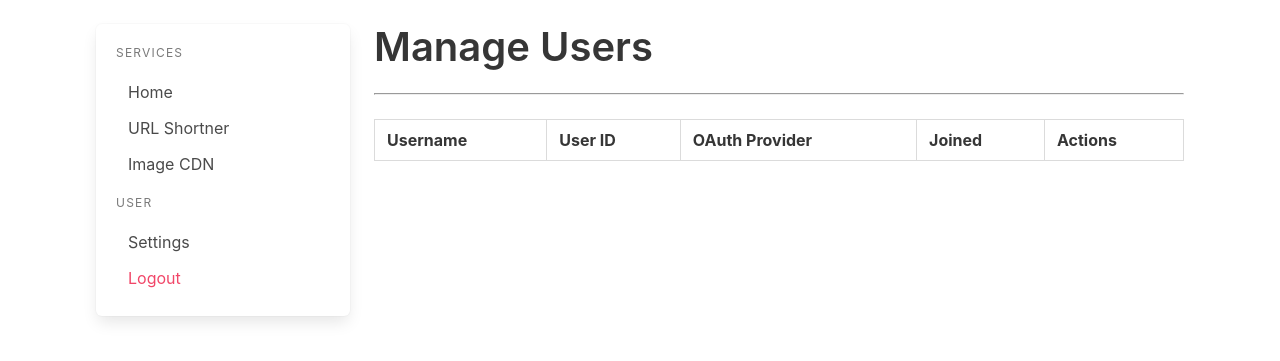
After one commit to meizuflux/private-destination, a Python web app: template templates/dashboard/users.html in a window 1280 px wide. The commit adds this page. Shown: the top 361 px of the page. Run offline with Jinja, Linux system fonts and the light colour scheme; the template is opened without the code that fills it, so the values that code supplies are empty.

Commit message:
user authorization system

```diff
--- a/app/controllers/__init__.py
+++ b/app/controllers/__init__.py
@@ -1,5 +1,6 @@
 from typing import Tuple, Type
 from app.controllers.api.shortner import Shortner
+from app.controllers.api.users import Users
 from app.controllers.dashboard import Dashboard
 
 from app.routing import Controller
@@ -9,5 +10,6 @@ def all():
     return (
         Auth,
         Dashboard,
-        Shortner
+        Shortner,
+        Users
     )
--- a/app/utils/db.py
+++ b/app/utils/db.py
@@ -25,6 +25,9 @@ class Database(Pool):
 
     async def delete_user(self, user_id: int):
         return await self.execute("DELETE FROM users WHERE user_id = $1", user_id)
+
+    async def get_unauthorized_users(self):
+        return await self.fetch("SELECT user_id, username, oauth_provider, joined FROM users WHERE authorized = false")
 
 
     async def create_session(self, user_id: int, *, browser: str, os: str):
--- a/templates/dashboard/layout.html
+++ b/templates/dashboard/layout.html
@@ -2,7 +2,7 @@
 {% block body %}
     <div class="container pt-5" style="padding-left: 32px;padding-right: 32px;">
         <div class="columns">
-            <div class="column is-2">
+            <div class="column is-3">
                 <aside class="menu box">
                     <p class="menu-label">
                         Services
@@ -11,6 +11,9 @@
                         <li><a href="/dashboard" class="{{'is-active' if request.rel_url.path == '/dashboard' else ''}}">Home</a></li>
                         <li><a href="/dashboard/shortner" class="{{'is-active' if request.rel_url.path.startswith('/dashboard/shortner') else ''}}">URL Shortner</a></li>
                         <li><a href="/dashboard/cdn" class="{{'is-active' if request.rel_url.path.startswith('/dashboard/cdn') else ''}}">Image CDN</a></li>
+                        {% if user["admin"] %}
+                            <li><a href="/dashboard/users" class="{{'is-active' if request.rel_url.path.startswith('/dashboard/users') else ''}}">Manage Users</a></li>
+                        {% endif %}
                     </ul>
                     <p class="menu-label">
                         User
@@ -21,7 +24,7 @@
                     </ul>
                   </aside>
             </div>
-            <div class="column is-10">
+            <div class="column is-19">
                 {% block main %}
                 {% endblock %}
             </div>
--- a/templates/dashboard/shortner.html
+++ b/templates/dashboard/shortner.html
@@ -1,7 +1,7 @@
 {% extends "dashboard/layout.html" %}
 
 {% block title %}
-URL Shortner
+    URL Shortner
 {% endblock title %}
 
 {% block main %}
@@ -31,7 +31,7 @@ URL Shortner
     </form>
 
     {% if values == [] %}
-        <p class="title is-3">You haven't shortened any urls. Shorten your first one above!</p>
+        <p class="title is-3">No shortened URLs.</p>
     {% else %}
         <div class="table-container">
             <table class="table is-striped is-hoverable is-fullwidth is-bordered" data-row-len="{{len(values)}}">
--- /dev/null
+++ b/templates/dashboard/users.html
@@ -0,0 +1,47 @@
+{% extends "dashboard/layout.html" %}
+
+{% block title %}
+URL Shortner
+{% endblock title %}
+
+{% block main %}
+    <div>
+        <h2 class="title is-2">Manage Users</h2>
+        <hr style="border-style: inset;border-width: 1px;">
+    </div>
+
+    {% if users == [] %}
+        <p class="title is-3">There are no unauthorized users</p>
+    {% else %}
+        <div class="table-container">
+            <table class="table is-striped is-hoverable is-fullwidth is-bordered" data-row-len="{{len(values)}}">
+                <thead>
+                    <tr>
+                        <th>Username</th>
+                        <th>User ID</th>
+                        <th>OAuth Provider</th>
+                        <th>Joined</th>
+                        <th>Actions</th>
+                    </tr>
+                </thead>
+                <tbody>
+                    {% for i, u in enumerate(users, start=1) %}
+                        <tr class="users-table-row" id="{{u['user_id']}}">
+                            <td>{{truncate(u["username"], 15)}}</td>
+                            <td>{{u["user_id"]}}</a></td>
+                            <td>{{u['oauth_provider']}}</td>
+                            <td>{{u["joined"].strftime("%d %B %Y")}}</td>
+                            <td>
+                                <div class="buttons">
+                                    <button class="button is-info is-small">Authorize</button>
+                                    <button class="button is-danger is-small">Delete</button>                                </div>
+                            </td>
+                        </tr>
+                    {% endfor %}
+                </tbody>
+            </table>
+        </div>
+    {% endif %}
+    <script src="/static/js/users.js" type="module"></script>
+
+{% endblock main %}
```
Also changed, not shown: app/__init__.py (+14 -2 lines), app/controllers/api/auth.py (+1 -18 lines), app/controllers/api/users.py (added, +54 -0 lines), app/controllers/dashboard.py (+12 -4 lines), app/utils/auth/__init__.py (+13 -3 lines), schema.sql (+9 -8 lines), static/js/users.ts (added, +19 -0 lines), templates/errors/499.html (added, +13 -0 lines), readme.md.
